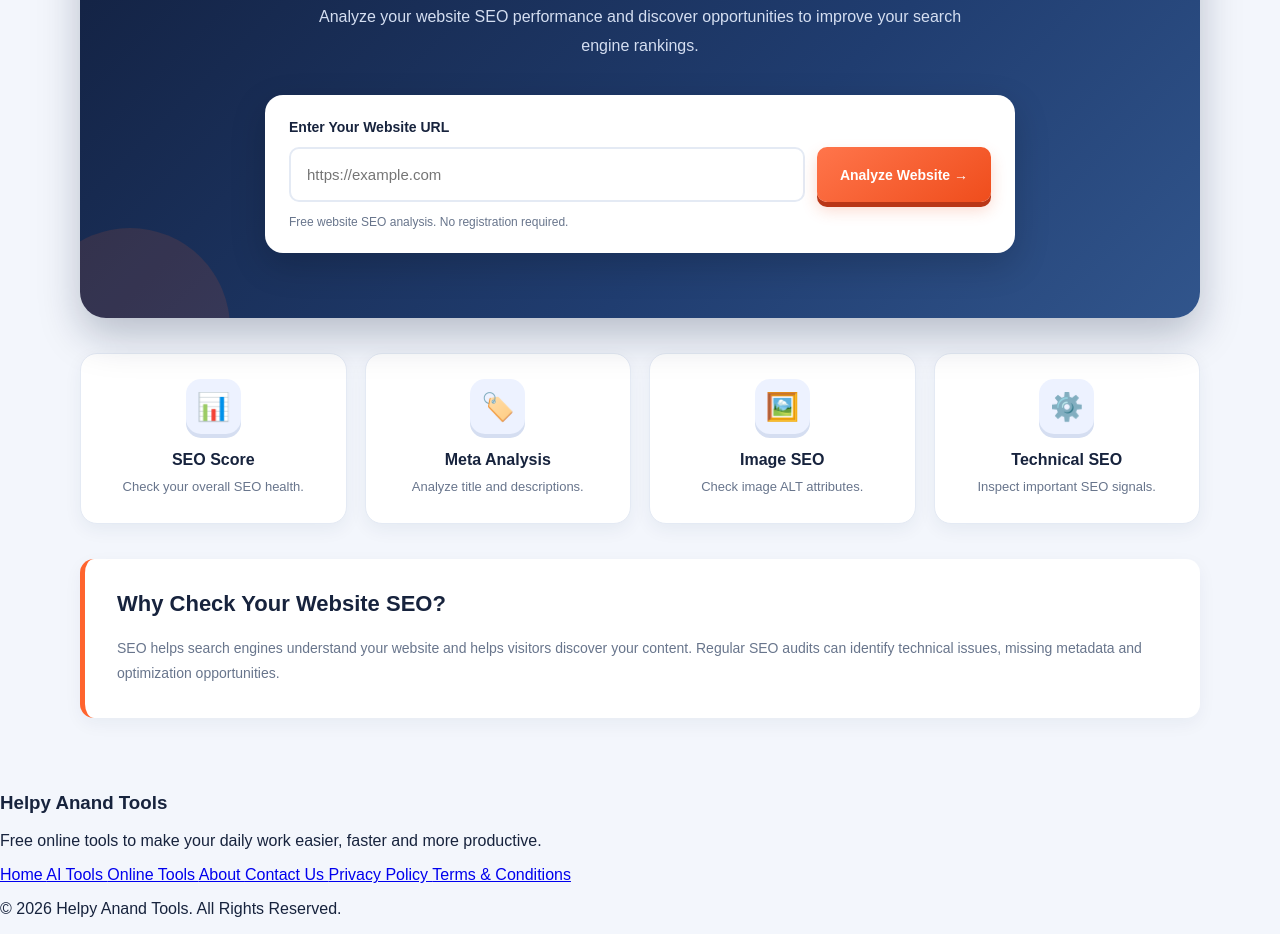
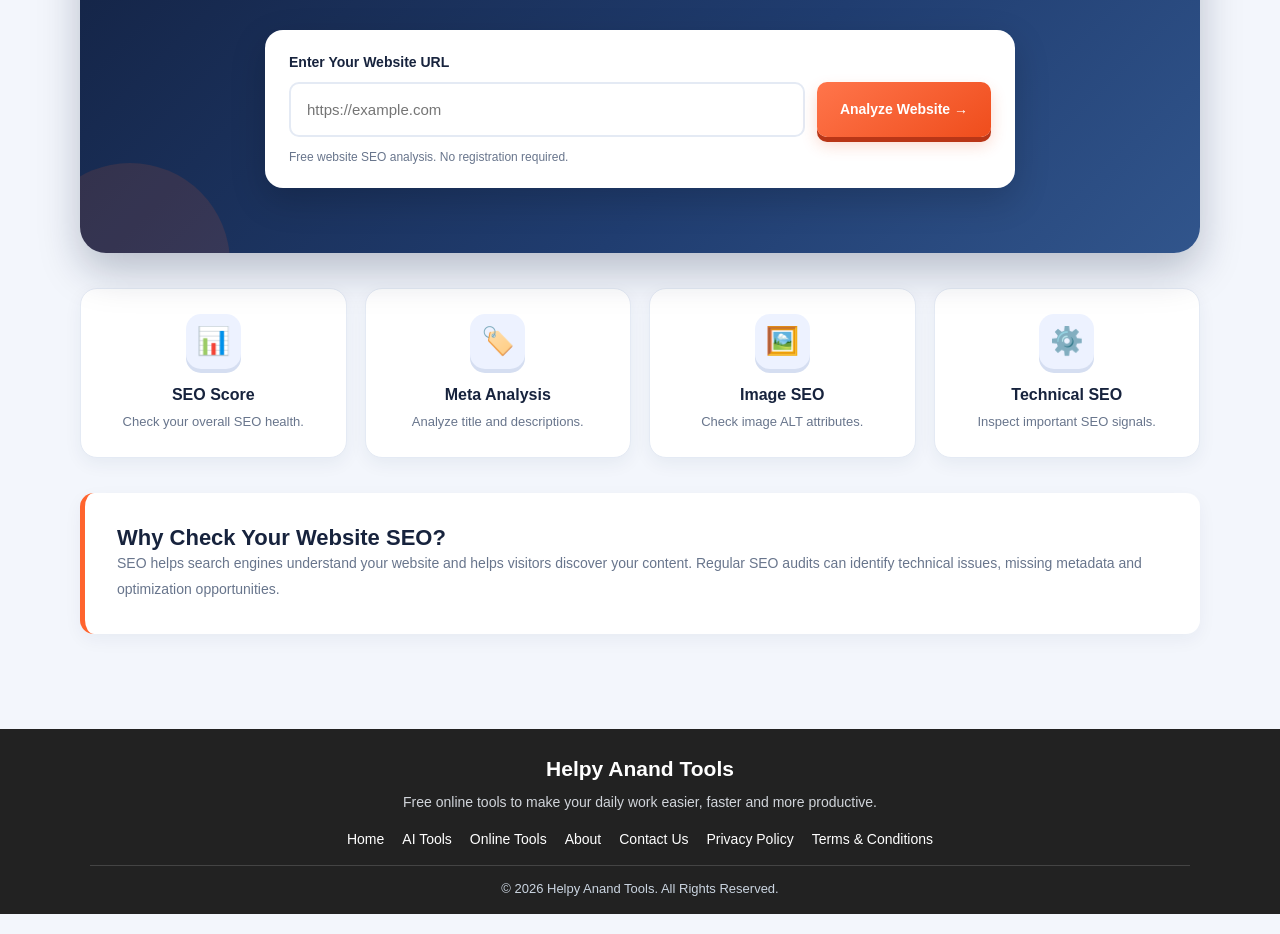
Before and after one commit to HelpyAnand/helpy-anand-tools, a plain HTML site: page tools/seo-checker/index.html in a window 1280 px wide. Shown: the part 480-1414 px from the top of the page. Drawn offline with Linux system fonts and the light colour scheme.

Commit message:
Fix shared header footer and SEO checker layout

```diff
--- a/components/footer.html
+++ b/components/footer.html
@@ -3,58 +3,28 @@
     <div class="footer-container">
 
         <div class="footer-brand">
-
-            <h3>
-                Helpy Anand Tools
-            </h3>
+            <h3>Helpy Anand Tools</h3>
 
             <p>
                 Free online tools to make your daily work
                 easier, faster and more productive.
             </p>
-
         </div>
 
-
         <div class="footer-links">
-
-            <a href="/">
-                Home
-            </a>
-
-            <a href="/ai-tools.html">
-                AI Tools
-            </a>
-
-            <a href="/online-tools.html">
-                Online Tools
-            </a>
-
-            <a href="/about.html">
-                About
-            </a>
-
-            <a href="/contact.html">
-                Contact Us
-            </a>
-
-            <a href="/privacy-policy.html">
-                Privacy Policy
-            </a>
-
-            <a href="/terms-and-conditions.html">
-                Terms & Conditions
-            </a>
-
+            <a href="/">Home</a>
+            <a href="/ai-tools.html">AI Tools</a>
+            <a href="/online-tools.html">Online Tools</a>
+            <a href="/about.html">About</a>
+            <a href="/contact.html">Contact Us</a>
+            <a href="/privacy-policy.html">Privacy Policy</a>
+            <a href="/terms-and-conditions.html">Terms &amp; Conditions</a>
         </div>
 
-
         <div class="footer-bottom">
-
             <p>
-                © 2026 Helpy Anand Tools. All Rights Reserved.
+                &copy; 2026 Helpy Anand Tools. All Rights Reserved.
             </p>
-
         </div>
 
     </div>
--- a/tools/seo-checker/index.html
+++ b/tools/seo-checker/index.html
@@ -17,6 +17,8 @@
     <meta property="og:type" content="website">
 
     <meta name="theme-color" content="#101a35">
+
+    <link rel="stylesheet" href="/css/style.css">
 
     <link rel="stylesheet" href="/tools/seo-checker/style.css">
 
```
Also changed, not shown: components/navbar.html (+11 -31 lines).
